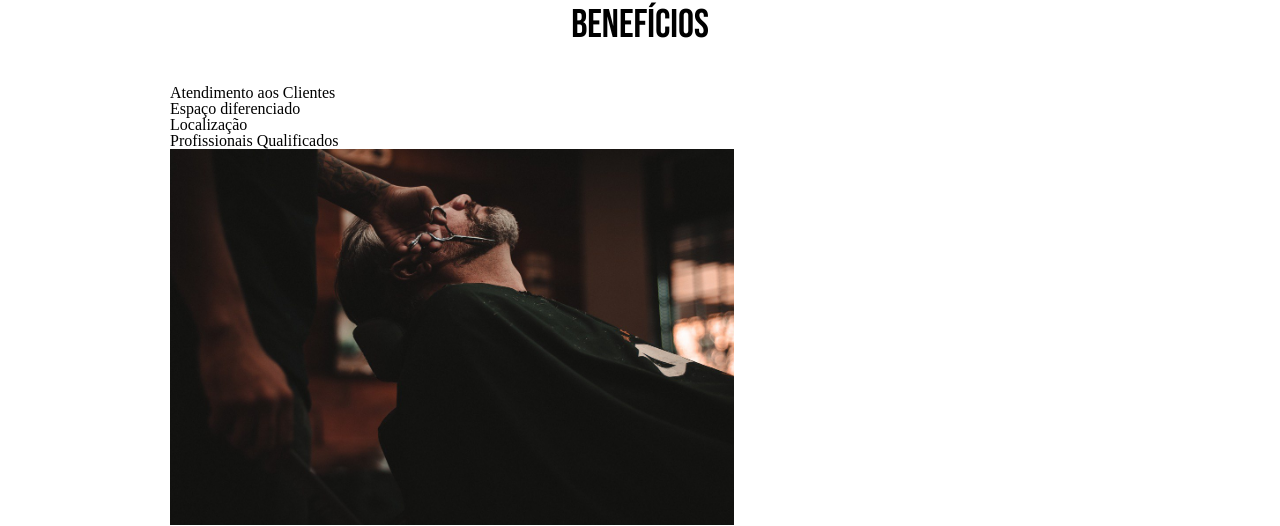
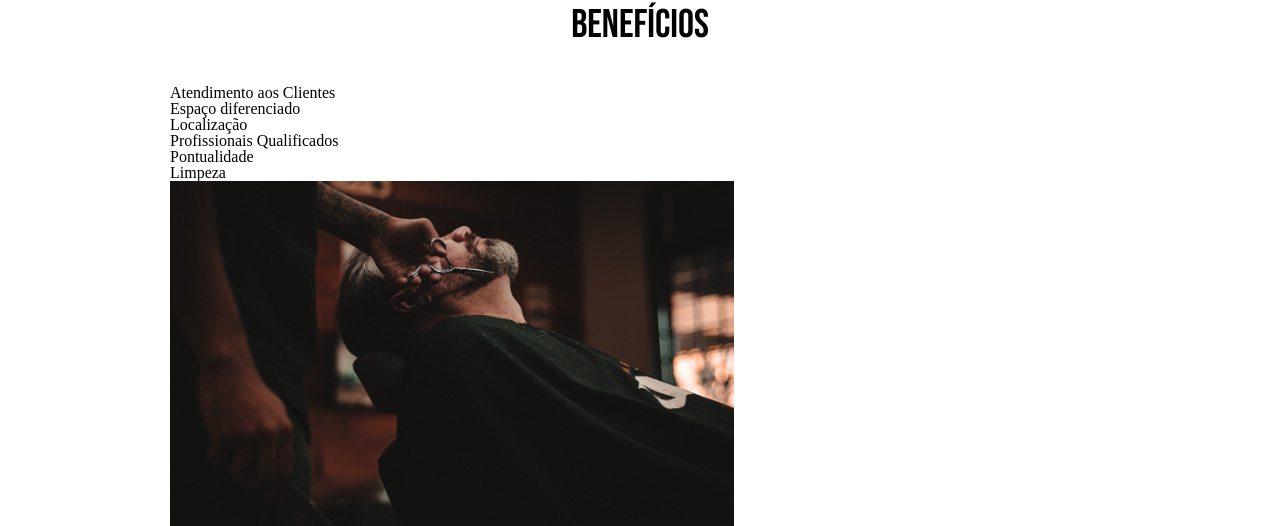
Before and after one commit to camixz/produtos.html, a plain HTML site: page index.html in a window 1280 px wide. Shown: the part 2145-2671 px from the top of the page. Drawn offline with Linux system fonts and the light colour scheme.

Commit message:
Add files via upload

```diff
--- a/index.html
+++ b/index.html
@@ -59,6 +59,9 @@
 					<li class="itens">Espaço diferenciado</li>
 					<li class="itens">Localização</li>
 					<li class="itens">Profissionais Qualificados</li>
+					<li class="itens">Pontualidade</li>
+					<li class="itens">Limpeza</li>
+
 				</ul>
 				<img src="beneficios.jpg" class="imagembeneficios">
 			</section>
```
